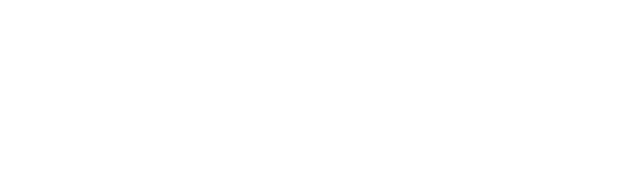
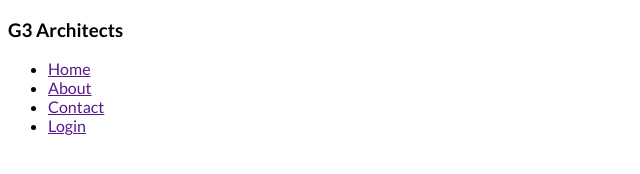
Before and after one commit to akjewel47/g3-architects-responsive, a plain HTML site: page index.html in a window 1280 px wide. Shown: the whole page, without its empty margins (0-640 px from the left). Drawn offline with Linux system fonts and the light colour scheme.

Commit message:
added the google font

```diff
--- a/index.html
+++ b/index.html
@@ -1,12 +1,31 @@
 <!DOCTYPE html>
 <html lang="en">
+
 <head>
  <meta charset="UTF-8">
  <meta name="viewport" content="width=device-width, initial-scale=1.0">
  <link rel="stylesheet" href="style/style.css">
  <title>g3-architects-website</title>
 </head>
+
 <body>
+ <header>
+  <nav>
+   <h3>G3 Architects</h3>
+   <ul>
+    <li><a href="">Home</a></li>
+    <li><a href="">About</a></li>
+    <li><a href="">Contact</a></li>
+    <li><a href="">Login</a></li>
+   </ul>
+  </nav>
+ </header>
+ <main>
 
+ </main>
+ <footer>
+
+ </footer>
 </body>
+
 </html>
--- a/style/style.css
+++ b/style/style.css
@@ -0,0 +1,7 @@
+/* work sans google font*/
+@import url('https://fonts.googleapis.com/css2?family=Lato:ital,wght@0,100;0,300;0,400;0,700;0,900;1,100;1,300;1,400;1,700;1,900&family=Open+Sans:ital,wght@0,300..800;1,300..800&family=Poppins:ital,wght@0,100;0,200;0,300;0,400;0,500;0,600;0,700;0,800;0,900;1,100;1,200;1,300;1,400;1,500;1,600;1,700;1,800;1,900&family=Work+Sans:ital,wght@0,100..900;1,100..900&display=swap');
+*{
+ font-family: "Work Sans", sans-serif;
+ font-family: "Open Sans", sans-serif;
+ font-family: "Lato", sans-serif;
+}
```
